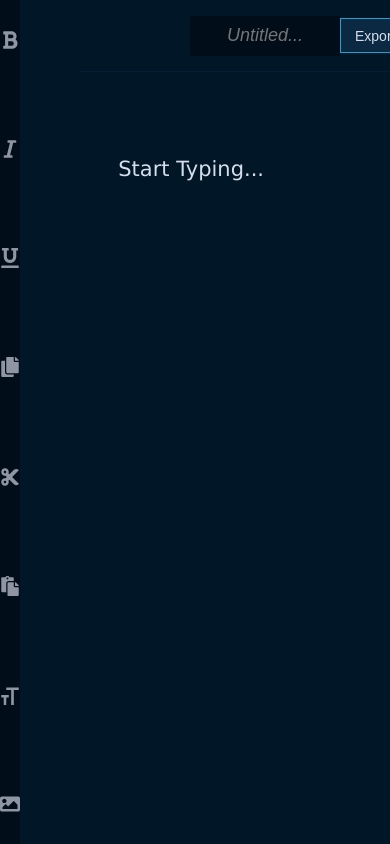
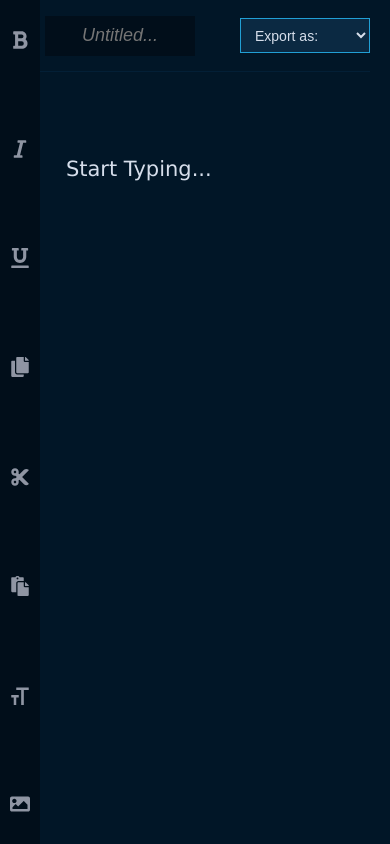
Before and after one commit to SochiCodes/NotePad, a React (Create React App) app: page / in a window 390 px wide. Built offline with nearby package versions, Linux system fonts and the light colour scheme.

Commit message:
Added media Queries break points

```diff
--- a/src/App.js
+++ b/src/App.js
@@ -1,13 +1,15 @@
+import React from "react";
+
 import TextEditor from "./components/TextEditor";
+// import ComponentOne from "./components/ComponentOne"
 
 
-function App() {
-  return (
-    <div className="App">
-      <TextEditor/>
-
-    </div>
-  );
+export default class App extends React.Component {
+  render() {
+    return(
+      <div className="App">
+        <TextEditor/>
+      </div>
+    )
+  }
 }
-
-export default App;
--- a/src/components/TextEditor.js
+++ b/src/components/TextEditor.js
@@ -13,8 +13,8 @@ import {
 } from 'react-icons/fa'
 
 
-export default function TextEditor() {
-
+export default class ComponentOne extends React.Component {
+  render() {
     const turnBold = () =>{
       document.execCommand("bold")
     }
@@ -31,31 +31,21 @@ export default function TextEditor() {
     const cut = () => {
       document.execCommand('cut')
     }
-  const paste = () => {
-    document.execCommand('paste')
-  }
-  const chooseFont = () => {
-    document.execCommand('font')
-  }
-  const loadImage = () => {
-    document.execCommand('insertimage')
-  }
-
 
     const preventDefault = (event) => event.preventDefault()
+
     return (
-
       <div className='container'>
         {/* ToolBox Section */}
         <section className='flex toolBar'>
-          <FaBold className='icon' onClick={turnBold} onMouseDown={(event) => event.preventDefault()}/>
-          <FaItalic className='icon' onClick={turnItalics} onMouseDown={preventDefault}/>
-          <FaUnderline className='icon' onClick={underline} onMouseDown={preventDefault}/>
-          <FaCopy className="icon" onClick={copy} onMouseDown={preventDefault}/>
-          <FaCut className="icon" onClick={cut} onMouseDown={preventDefault}/>
-          <FaPaste className="icon" onClick={paste} onMouseDown={preventDefault}/>
-          <ImFontSize className="icon" onClick={chooseFont} onMouseDown={preventDefault}/>
-          <FaImage className="icon" onClick={loadImage} onMouseDown={preventDefault}/>
+          <FaBold className='icon' onClick={turnBold} onMouseDown={(event) => event.preventDefault()} title="Make Bold"/>
+          <FaItalic className='icon' onClick={turnItalics} onMouseDown={preventDefault} title="Make Italic"/>
+          <FaUnderline className='icon' onClick={underline} onMouseDown={preventDefault} title="Underline Text"/>
+          <FaCopy className="icon" onClick={copy} onMouseDown={preventDefault} title="Copy Text"/>
+          <FaCut className="icon" onClick={cut} onMouseDown={preventDefault} title="Cut Text"/>
+          <FaPaste className="icon"  onMouseDown={preventDefault} title="Paste Copied"/>
+          <ImFontSize className="icon" onMouseDown={preventDefault} title="Change Font Size"/>
+          <FaImage className="icon" onMouseDown={preventDefault} title="Insert Image"/>
         </section>
 
         {/* Main Document Section */}
@@ -74,7 +64,7 @@ export default function TextEditor() {
 
             </div>
         </section>
-
       </div>
-  )
+    );
   }
+}
--- a/src/index.css
+++ b/src/index.css
@@ -102,7 +102,7 @@ section.toolBar .icon:hover{
 
 /* Editable document */
 section.main{
-  width: 91%;
+  width: 96%;
   margin-left: 80px;
 }
 section.main{
@@ -132,3 +132,46 @@ section.sidebar{
   width: 4%;
   height: 100vh;
 }
+
+@media (max-width: 580px) {
+  section.main{
+    width: 100%;
+    margin: 0;
+    padding: 0 20px;
+  }
+  section.main header{
+    padding: 0 0px;
+  }
+  section.toolBar{
+    min-width: 40px;
+  }
+  section.main header{
+    padding-top: 0;
+    padding-bottom: 0;
+    padding-left: 20px;
+  }
+  section.main{
+    margin-left: 5px;
+  }
+}
+@media (max-width: 360px) {
+  section.main{
+    width: 100%;
+    margin: 0;
+    padding: 0 20px;
+  }
+  section.main header{
+    padding: 0 0px;
+  }
+  section.toolBar{
+    min-width: 40px;
+  }
+  section.main header{
+    padding-top: 0;
+    padding-bottom: 0;
+    padding-left: 20px;
+  }
+  section.main{
+    margin-left: 5px;
+  }
+}
```
Also changed, not shown: src/components/ComponentOne.js (+68 -27 lines). Lines whose indentation alone changed are shown as unchanged.
